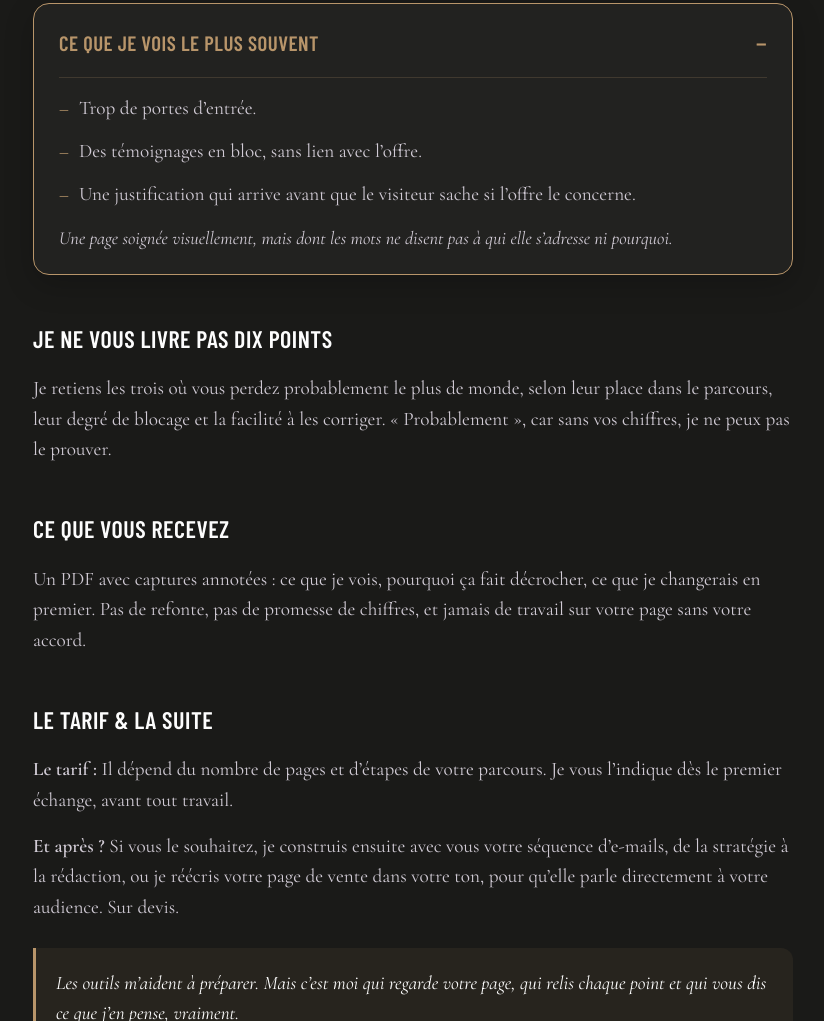
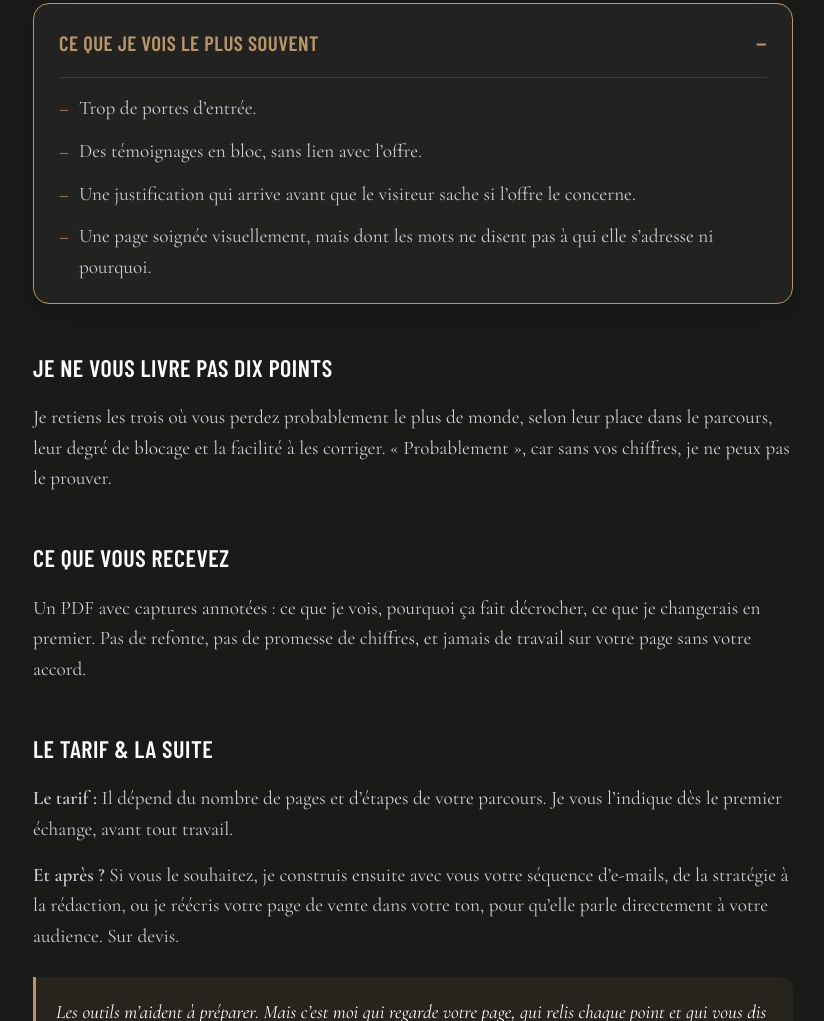
Before and after one commit to lamoutardenoire-beep/ma-m-thode-de-travail, a plain HTML site: page index.html in a window 1280 px wide. Shown: the part 1060-2081 px from the top of the page, without its empty margins (227-1051 px from the left). Drawn offline with nearby package versions, Linux system fonts and the light colour scheme.

Commit message:
Update index.html

```diff
--- a/index.html
+++ b/index.html
@@ -454,10 +454,9 @@
                     <li>Trop de portes d’entrée.</li>
                     <li>Des témoignages en bloc, sans lien avec l’offre.</li>
                     <li>Une justification qui arrive avant que le visiteur sache si l’offre le concerne.</li>
+                    <li>Une page soignée visuellement, mais dont les mots ne disent pas à qui elle s’adresse ni pourquoi.</li>
                 </ul>
-                <div class="accordion-footer-note">
-                    Une page soignée visuellement, mais dont les mots ne disent pas à qui elle s’adresse ni pourquoi.
-                </div>
+
             </div>
         </details>
     </div>
```
